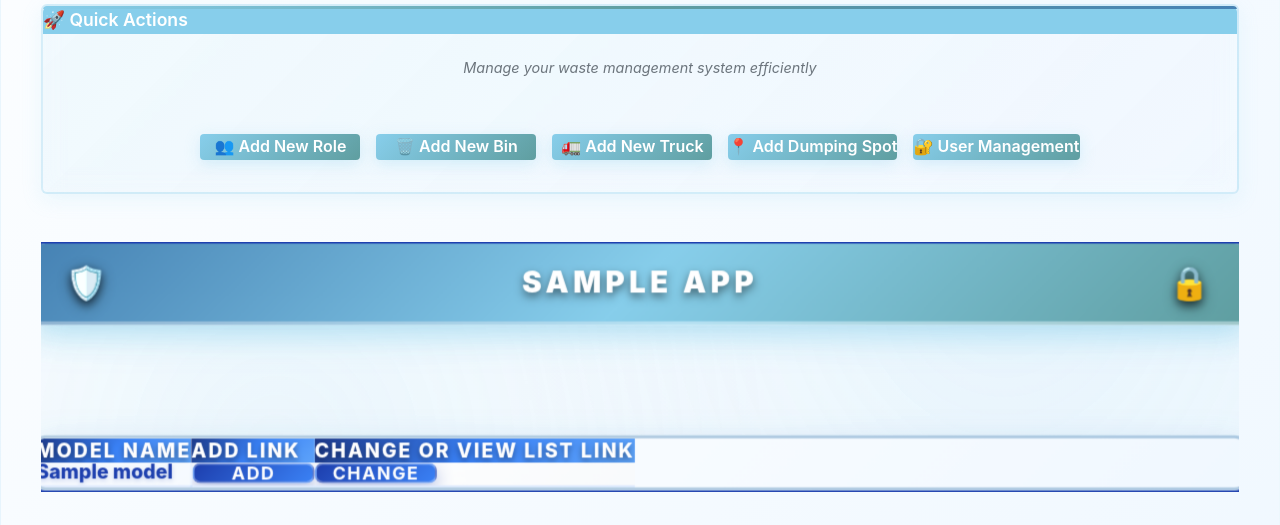
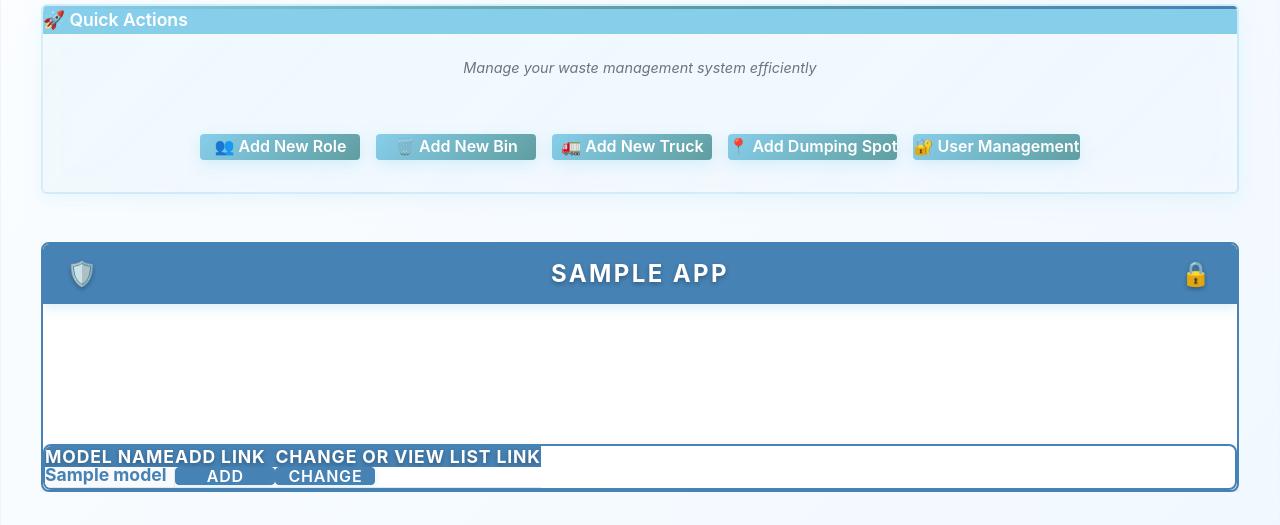
Before and after one commit to jamstanleyambe/smart-waste-management-main, a Django app: template templates/admin/index.html in a window 1280 px wide. Shown: the part 877-1402 px from the top of the page. Run offline with Django 4.2, Linux system fonts and the light colour scheme; the template is opened without the code that fills it: most values are stand-ins (such as "Sample title", 1, 10 or a date in 2020).

Commit message:
🎨 Simplified Authentication Table Design - Clean & Simple
✨ Simplified Design Changes:
- Removed all hover animations and complex effects
- Simplified color scheme to gray, white, black, and sky blue (#4682b4)
- Reduced padding and spacing for cleaner appearance
- Removed gradients and complex backgrounds
- Simplified table styling with clean borders
- Removed animations (glow, shimmer, pulse effects)
- Simplified button styling without complex effects
- Clean typography with proper padding
- Removed floating badges and complex icons
- Simple hover effects with minimal color changes
- Clean, professional appearance without distractions
- Proper text padding to prevent tight spacing

🎯 Result: Authentication table now has a clean, simple design with your specified color palette and no distracting animations

```diff
--- a/templates/admin/base_site.html
+++ b/templates/admin/base_site.html
@@ -436,107 +436,66 @@
 
     /* Special styling for Authentication and Authorization section */
     .app-list .module:first-child {
-        border: 4px solid #1e40af;
-        box-shadow: 0 15px 40px rgba(30, 64, 175, 0.25);
-        background: linear-gradient(135deg, rgba(255, 255, 255, 0.98) 0%, rgba(248, 250, 252, 0.98) 100%);
-        transform: scale(1.02);
+        border: 2px solid #4682b4;
+        box-shadow: 0 6px 20px rgba(0, 0, 0, 0.1);
+        background: white;
         position: relative;
         z-index: 2;
-        margin: 3rem auto;
+        margin: 2rem auto;
         max-width: 900px;
         width: 100%;
         padding: 2rem;
-        border-radius: 16px;
+        border-radius: 8px;
     }
 
     .app-list .module:first-child h2 {
-        background: linear-gradient(135deg, #4682b4 0%, var(--primary-color) 50%, #5f9ea0 100%);
-        font-size: 1.8rem;
-        font-weight: 900;
-        letter-spacing: 0.15em;
+        background: #4682b4;
+        font-size: 1.5rem;
+        font-weight: 700;
+        letter-spacing: 0.1em;
         text-transform: uppercase;
-        box-shadow: 0 10px 30px rgba(135, 206, 235, 0.6);
         position: relative;
         overflow: hidden;
-        text-shadow: 0 4px 8px rgba(0, 0, 0, 0.5);
-        border-bottom: 4px solid rgba(255, 255, 255, 0.4);
         text-align: center;
-        padding: 2rem 3rem;
+        padding: 1.5rem 2rem;
         margin: 0;
-        border-radius: 8px 8px 0 0;
+        border-radius: 6px 6px 0 0;
         display: flex;
         align-items: center;
         justify-content: center;
-        min-height: 80px;
-        color: white;
-    }
-
-    /* Add security icons to the Authentication heading */
+        min-height: 60px;
+        color: white;
+    }
+
+    /* Add simple security icons to the Authentication heading */
     .app-list .module:first-child h2::before {
         content: '🛡️';
         position: absolute;
-        left: 2rem;
+        left: 1.5rem;
         top: 50%;
         transform: translateY(-50%);
-        font-size: 2rem;
+        font-size: 1.5rem;
         z-index: 2;
-        filter: drop-shadow(0 3px 6px rgba(0, 0, 0, 0.4));
-        animation: glow 2s ease-in-out infinite alternate;
     }
 
     .app-list .module:first-child h2::after {
         content: '🔒';
         position: absolute;
-        right: 2rem;
+        right: 1.5rem;
         top: 50%;
         transform: translateY(-50%);
-        font-size: 2rem;
+        font-size: 1.5rem;
         z-index: 2;
-        filter: drop-shadow(0 3px 6px rgba(0, 0, 0, 0.4));
-        animation: glow 2s ease-in-out infinite alternate-reverse;
-    }
-
-    @keyframes glow {
-        from { filter: drop-shadow(0 3px 6px rgba(0, 0, 0, 0.4)) brightness(1); }
-        to { filter: drop-shadow(0 3px 6px rgba(0, 0, 0, 0.4)) brightness(1.3); }
-    }
-
-    /* Add a subtle background pattern to the Authentication module */
-    .app-list .module:first-child {
-        background-image:
-            radial-gradient(circle at 20% 80%, rgba(135, 206, 235, 0.1) 0%, transparent 50%),
-            radial-gradient(circle at 80% 20%, rgba(135, 206, 235, 0.1) 0%, transparent 50%);
-        background-size: 100% 100%;
-        background-repeat: no-repeat;
-    }
-
-    /* Enhanced hover effect for Authentication and Authorization */
+    }
+
+
+
+    /* Simple hover effect for Authentication and Authorization */
     .app-list .module:first-child:hover h2 {
-        background: linear-gradient(135deg, #5f9ea0 0%, #4682b4 50%, var(--primary-color) 100%);
-        transform: translateY(-5px) scale(1.03);
-        box-shadow: 0 15px 40px rgba(135, 206, 235, 0.7);
-        text-shadow: 0 5px 10px rgba(0, 0, 0, 0.6);
-        letter-spacing: 0.2em;
-    }
-
-    /* Special glow effect for Authentication and Authorization text */
-    .app-list .module:first-child h2 .shimmer-effect {
-        content: '';
-        position: absolute;
-        top: 0;
-        left: 0;
-        right: 0;
-        bottom: 0;
-        background: linear-gradient(90deg, transparent, rgba(255, 255, 255, 0.1), transparent);
-        animation: shimmer 2s infinite;
-        pointer-events: none;
-        z-index: 1;
-    }
-
-    @keyframes shimmer {
-        0% { transform: translateX(-100%); }
-        100% { transform: translateX(100%); }
-    }
+        background: #4682b4;
+    }
+
+
 
     /* Center the Authentication section in the app list */
     .app-list {
@@ -547,30 +506,7 @@
     }
 
     /* Add a special badge to the Authentication module */
-    .app-list .module:first-child::before {
-        content: '🔐';
-        position: absolute;
-        top: -15px;
-        right: -15px;
-        font-size: 2.5rem;
-        background: linear-gradient(135deg, var(--primary-color) 0%, #4682b4 100%);
-        color: white;
-        border-radius: 50%;
-        width: 60px;
-        height: 60px;
-        display: flex;
-        align-items: center;
-        justify-content: center;
-        box-shadow: 0 6px 20px rgba(135, 206, 235, 0.5);
-        z-index: 3;
-        animation: pulse 2s infinite;
-    }
-
-    @keyframes pulse {
-        0% { transform: scale(1); }
-        50% { transform: scale(1.1); }
-        100% { transform: scale(1); }
-    }
+
 
     .app-list .module table {
         font-size: 0.9rem;
@@ -612,51 +548,45 @@
 
     /* Special styling for the first module (Authentication) table */
     .app-list .module:first-child table {
-        background: linear-gradient(135deg, rgba(255, 255, 255, 0.98) 0%, rgba(240, 248, 255, 0.98) 100%);
-        border: 3px solid rgba(70, 130, 180, 0.4);
-        box-shadow: 0 12px 35px rgba(70, 130, 180, 0.25);
-        margin: 2rem 0;
-        border-radius: 12px;
+        background: white;
+        border: 2px solid #4682b4;
+        box-shadow: 0 4px 12px rgba(0, 0, 0, 0.1);
+        margin: 1.5rem 0;
+        border-radius: 8px;
         overflow: hidden;
         padding: 1rem;
     }
 
     .app-list .module:first-child th {
-        background: linear-gradient(135deg, #1e3a8a 0%, #3b82f6 50%, #60a5fa 100%);
-        font-size: 1.2rem;
-        font-weight: 800;
-        padding: 2rem 2.5rem;
-        text-shadow: 0 3px 6px rgba(0, 0, 0, 0.4);
-        color: white;
-        text-transform: uppercase;
-        letter-spacing: 0.1em;
-    }
-
-    .app-list .module:first-child td {
-        padding: 2rem 2.5rem;
+        background: #4682b4;
         font-size: 1.1rem;
         font-weight: 700;
-        background: linear-gradient(135deg, rgba(255, 255, 255, 0.95) 0%, rgba(248, 250, 252, 0.95) 100%);
-        border-bottom: 2px solid rgba(59, 130, 246, 0.15);
-        transition: all 0.4s ease;
+        padding: 1.5rem 2rem;
+        color: white;
+        text-transform: uppercase;
+        letter-spacing: 0.05em;
+    }
+
+    .app-list .module:first-child td {
+        padding: 1.5rem 2rem;
+        font-size: 1rem;
+        font-weight: 600;
+        background: white;
+        border-bottom: 1px solid #e5e7eb;
     }
 
     .app-list .module:first-child tr:hover td {
-        background: linear-gradient(135deg, rgba(59, 130, 246, 0.1) 0%, rgba(147, 197, 253, 0.15) 100%);
-        transform: translateX(10px) scale(1.03);
-        box-shadow: 0 6px 20px rgba(59, 130, 246, 0.25);
-        border-left: 4px solid #3b82f6;
+        background: rgba(135, 206, 235, 0.1);
     }
 
     /* Special styling for model names in Authentication table */
     .app-list .module:first-child td:first-child {
-        font-weight: 800;
-        color: #1e40af;
-        font-size: 1.2rem;
-        text-shadow: 0 2px 4px rgba(30, 64, 175, 0.2);
+        font-weight: 700;
+        color: #4682b4;
+        font-size: 1.1rem;
         position: relative;
-        background: linear-gradient(135deg, rgba(59, 130, 246, 0.05) 0%, rgba(147, 197, 253, 0.08) 100%);
-        border-right: 2px solid rgba(59, 130, 246, 0.1);
+        background: #f8fafc;
+        border-right: 1px solid #e5e7eb;
     }
 
     .app-list .module:first-child td:first-child::before {
@@ -698,32 +628,24 @@
 
     /* Enhanced styling for table links in Authentication section */
     .app-list .module:first-child a {
-        font-size: 1.1rem;
-        padding: 1rem 2rem;
-        border-radius: 8px;
-        background: linear-gradient(135deg, #1e40af 0%, #3b82f6 100%);
+        font-size: 1rem;
+        padding: 0.75rem 1.5rem;
+        border-radius: 4px;
+        background: #4682b4;
         color: white;
         text-decoration: none;
-        transition: all 0.4s ease;
-        box-shadow: 0 6px 16px rgba(30, 64, 175, 0.3);
-        font-weight: 700;
-        position: relative;
-        overflow: hidden;
-        margin: 0.75rem;
+        font-weight: 600;
+        margin: 0.5rem;
         display: inline-block;
-        min-width: 120px;
+        min-width: 100px;
         text-align: center;
         text-transform: uppercase;
-        letter-spacing: 0.08em;
-        border: 2px solid rgba(255, 255, 255, 0.3);
+        letter-spacing: 0.05em;
+        border: 1px solid #4682b4;
     }
 
     .app-list .module:first-child a:hover {
-        background: linear-gradient(135deg, #3b82f6 0%, #60a5fa 100%);
-        transform: translateY(-4px) scale(1.08);
-        box-shadow: 0 12px 25px rgba(59, 130, 246, 0.5);
-        border-color: rgba(255, 255, 255, 0.5);
-        text-shadow: 0 3px 6px rgba(0, 0, 0, 0.4);
+        background: #4682b4;
     }
 
     .app-list .module a::before {
```
